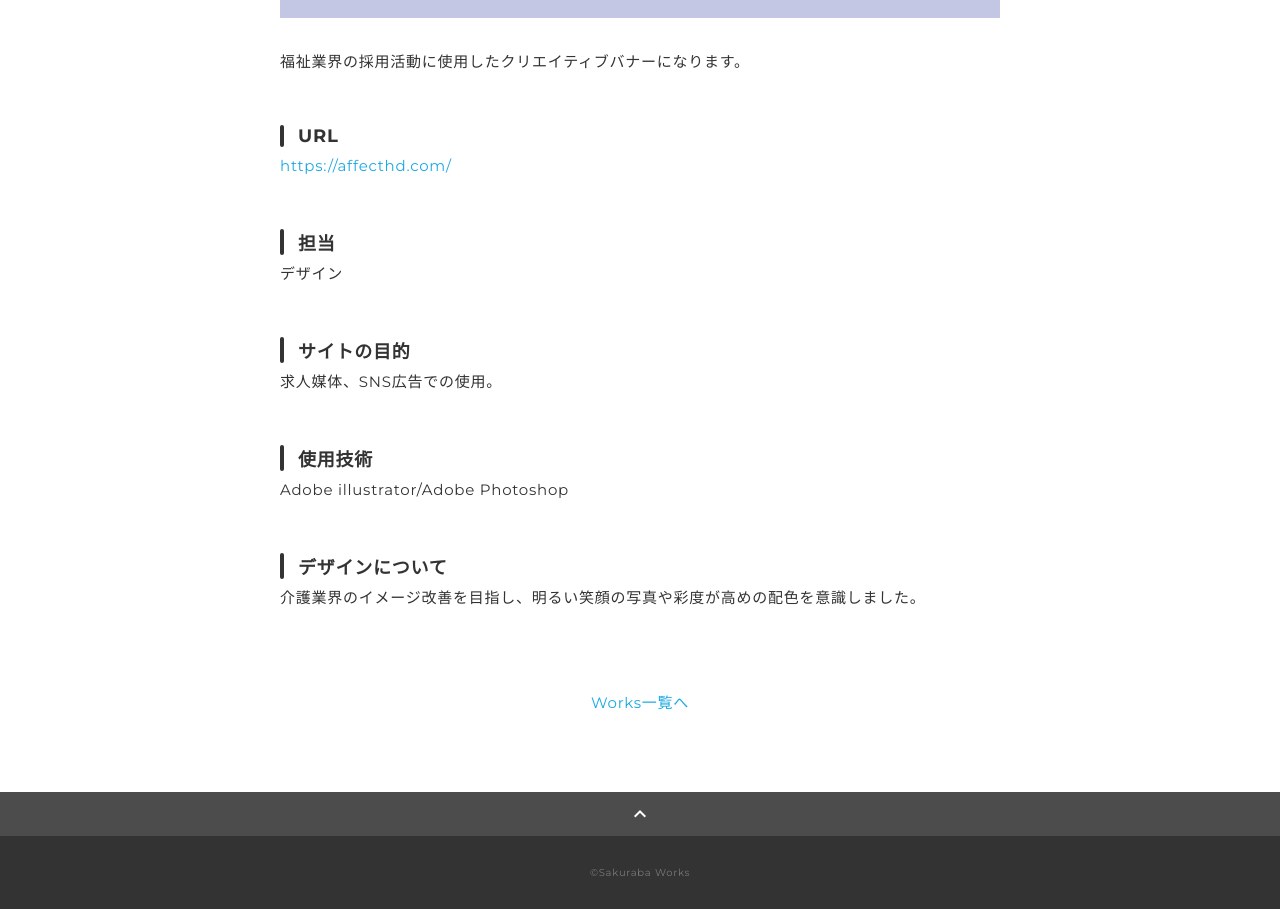
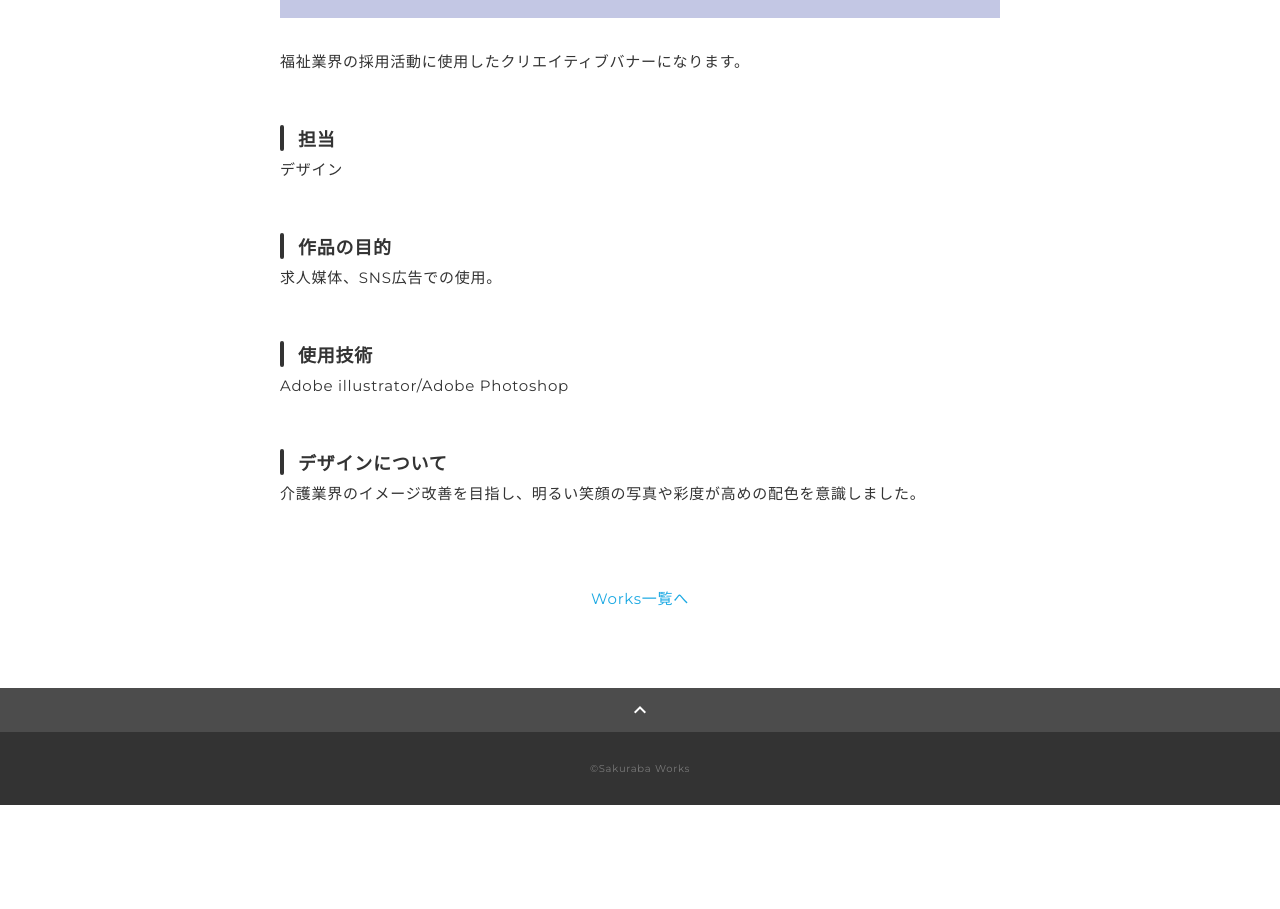
Before and after one commit to MikuYamada/Portfolio, a plain HTML site: page works-4.html in a window 1280 px wide. Shown: the part 1960-2869 px from the top of the page. After the commit the page ends 2765 px from the top, so only its background shows below. Drawn offline with nearby package versions, Linux system fonts and the light colour scheme.

Commit message:
URLの修正

```diff
--- a/works-4.html
+++ b/works-4.html
@@ -50,11 +50,10 @@
             <p>
               福祉業界の採用活動に使用したクリエイティブバナーになります。
             </p>
-            <h3>URL</h3>
-            <p><a href="" target="_blank" rel="noopener">https://affecthd.com/</a></p>
+
             <h3>担当</h3>
             <p>デザイン</p>
-            <h3>サイトの目的</h3>
+            <h3>作品の目的</h3>
             <p>求人媒体、SNS広告での使用。</p>
             <h3>使用技術</h3>
             <p>Adobe illustrator/Adobe Photoshop</p>
```
Also changed, not shown: works-1.html (+1 -1 lines), works-5.html (+1 -3 lines), works-6.html (+1 -2 lines).
